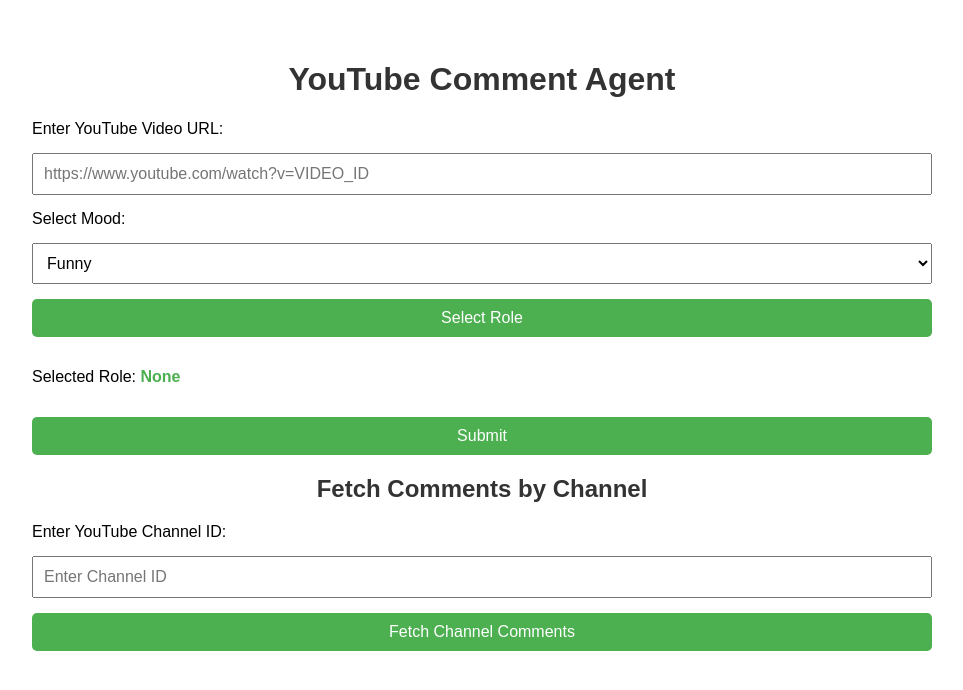
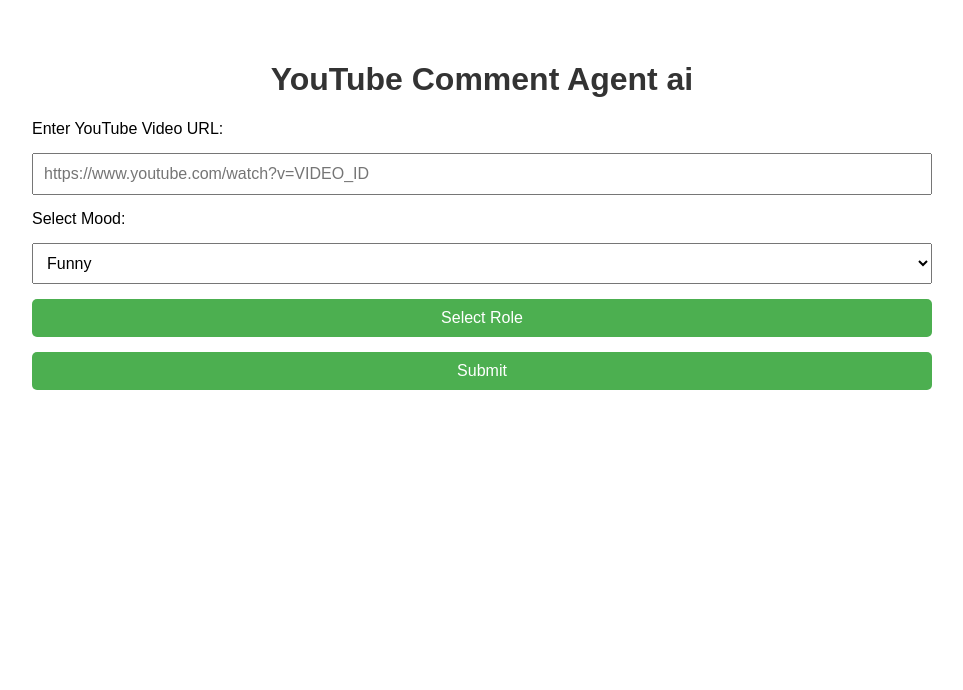
Before and after one commit to boyatlanta/youtube_comment_agent, a Flask app: page / in a window 1280 px wide. Shown: the top 690 px of the page, without its empty margins (8-971 px from the left). Run offline with Flask 3, Linux system fonts and the light colour scheme.

Commit message:
Update index.html

```diff
--- a/templates/index.html
+++ b/templates/index.html
@@ -5,6 +5,7 @@
     <meta name="viewport" content="width=device-width, initial-scale=1.0">
     <title>YouTube Comment Agent</title>
     <style>
+        /* Your existing styles remain unchanged */
         body {
             font-family: Arial, sans-serif;
             margin: 20px;
@@ -50,33 +51,27 @@
             border: 1px solid #ddd;
             padding: 12px;
             text-align: left;
-            vertical-align: top;
+            vertical-align: top; /* Aligns textareas properly */
         }
         th {
             background-color: #f4f4f4;
             font-weight: bold;
         }
         .generate-reply-column, .edit-reply-column {
-            width: 40%;
+            width: 40%; /* Ensure "Edit Reply" matches "Generated Reply" */
         }
         .approve-column {
             width: 20%;
         }
         textarea {
-
-            width: 100%; /* Ensures the textarea spans the full width of the column */
-            max-width: 600px; /* Prevents it from getting too wide */
-            height: 300px; /* Increase height for better editing space */
+            width: 100%; /* Textarea fills the column */
+            height: 150px; /* Adjustable height */
             padding: 10px;
             font-size: 14px;
             line-height: 1.5;
             border: 1px solid #ccc;
             border-radius: 5px;
-            resize: vertical; /* Allows users to manually resize vertically */
-            background-color: #f9f9f9; /* Light background for better readability */
-            box-shadow: 0 2px 4px rgba(0, 0, 0, 0.1); /* Subtle shadow for a lifted effect */
-}
-
+            resize: vertical; /* Allow vertical resizing */
         }
         .center {
             text-align: center;
@@ -128,14 +123,10 @@
         .close:hover {
             color: black;
         }
-        .highlight {
-            font-weight: bold;
-            color: #4CAF50;
-        }
     </style>
 </head>
 <body>
-    <h1>YouTube Comment Agent</h1>
+    <h1>YouTube Comment Agent ai</h1>
     <form id="youtubeForm">
         <label for="youtubeUrl">Enter YouTube Video URL:</label>
         <input type="text" id="youtubeUrl" placeholder="https://www.youtube.com/watch?v=VIDEO_ID" required>
@@ -149,23 +140,12 @@
 
         <input type="hidden" id="role" name="role">
         <button type="button" onclick="openRolePopup()">Select Role</button>
-        <p>Selected Role: <span id="selectedRoleDisplay" class="highlight">None</span></p>
         <button type="submit">Submit</button>
     </form>
 
-<!-- New section for fetching channel-level comments -->
-    <div>
-        <h2>Fetch Comments by Channel</h2>
-        <form id="channelForm">
-            <label for="channelId">Enter YouTube Channel ID:</label>
-            <input type="text" id="channelId" placeholder="Enter Channel ID" required>
-            <button type="button" onclick="fetchChannelComments()">Fetch Channel Comments</button>
-        </form>
-    </div>
-
-
     <div id="result" class="result" style="display: none;"></div>
 
+    <!-- Approval Section -->
     <div id="approvalSection" class="approval-section" style="display: none;">
         <h2>Review and Approve Replies</h2>
         <form id="approvalForm">
@@ -178,7 +158,9 @@
                         <th class="approve-column">Approve</th>
                     </tr>
                 </thead>
-                <tbody id="approvalTableBody"></tbody>
+                <tbody id="approvalTableBody">
+                    <!-- Replies will be dynamically added here -->
+                </tbody>
             </table>
             <div class="center">
                 <button type="submit">Submit Approved Replies</button>
@@ -209,7 +191,7 @@
 
         function setRole(role) {
             document.getElementById('role').value = role;
-            document.getElementById('selectedRoleDisplay').textContent = role === 'owner' ? 'Owner' : 'Community Member';
+            alert(`Role set to: ${role}`);
             closeRolePopup();
         }
 
@@ -239,7 +221,7 @@
             }
 
             try {
-                const response = await fetch('http://127.0.0.1:5000/process', {
+                const response = await fetch('/api/process', {
                     method: 'POST',
                     headers: { 'Content-Type': 'application/json' },
                     body: JSON.stringify({ url: youtubeUrl, role, mood }),
@@ -281,7 +263,7 @@
             })).filter(reply => reply.approve);
 
             try {
-                const response = await fetch('http://127.0.0.1:5000/approve', {
+                const response = await fetch('/api/approve', {
                     method: 'POST',
                     headers: { 'Content-Type': 'application/json' },
                     body: JSON.stringify({ approvedReplies }),
@@ -295,52 +277,6 @@
                 alert(`Error submitting approved replies: ${error.message}`);
             }
         });
-
-        function fetchChannelComments() {
-        const channelId = document.getElementById('channelId').value;
-        const resultDiv = document.getElementById('result');
-        const approvalSection = document.getElementById('approvalSection');
-        const approvalTableBody = document.getElementById('approvalTableBody');
-
-        resultDiv.style.display = 'none';
-        approvalSection.style.display = 'none';
-        resultDiv.innerHTML = '';
-        approvalTableBody.innerHTML = '';
-
-        if (!channelId) {
-            alert('Please enter a valid YouTube Channel ID.');
-            return;
-        }
-
-        fetch(`http://127.0.0.1:5000/fetch-channel-comments?channelId=${channelId}`)
-            .then(response => response.json())
-            .then(data => {
-                if (data.pending_replies && data.pending_replies.length > 0) {
-                    data.pending_replies.forEach((reply, index) => {
-                        const row = document.createElement('tr');
-                        row.innerHTML = `
-                            <td>${reply.text}</td>
-                            <td><textarea name="approvedReply_${index}"></textarea></td>
-                            <td>${reply.author}</td>
-                            <td class="center"><input type="checkbox" name="approve_${index}"></td>
-                        `;
-                        approvalTableBody.appendChild(row);
-                    });
-                    approvalSection.style.display = 'block';
-                } else {
-                    resultDiv.style.display = 'block';
-                    resultDiv.innerHTML = '<h3>No comments found for this channel.</h3>';
-                }
-            })
-            .catch(error => {
-                resultDiv.style.display = 'block';
-                resultDiv.innerHTML = `<h3>Error:</h3><pre>${error.message}</pre>`;
-                console.error('Error fetching channel comments:', error);
-            });
-    }
-
-
-
     </script>
 </body>
 </html>
```
